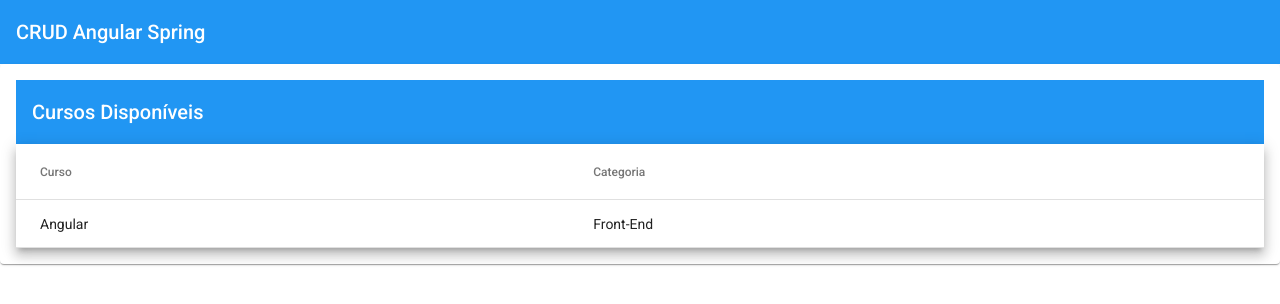
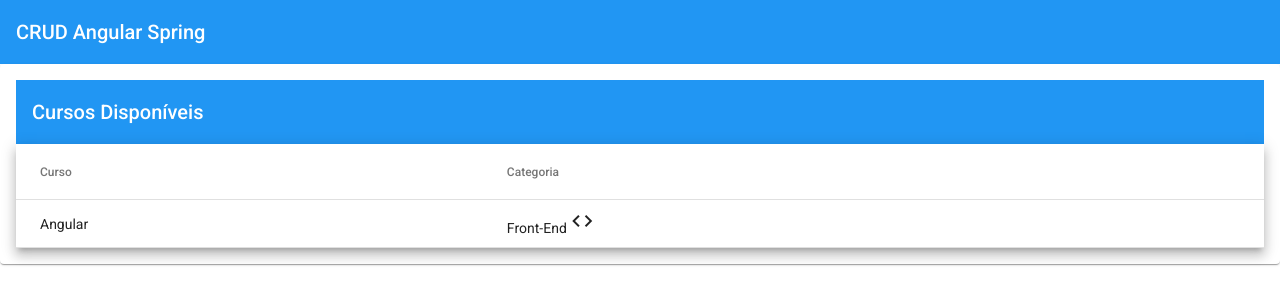
Before and after one commit to amauri-castro/crud-angular-curso, an Angular app: page /cursos in a window 1280 px wide. Shown: the top 304 px of the page. Built offline with nearby package versions, Linux system fonts and the light colour scheme.

Commit message:
criado pipe para retornar icones das categorias de cursos

```diff
--- a/src/app/cursos/cursos/cursos.component.html
+++ b/src/app/cursos/cursos/cursos.component.html
@@ -12,7 +12,9 @@
             <!-- Category Column -->
             <ng-container matColumnDef="categoria">
                 <th mat-header-cell *matHeaderCellDef> Categoria </th>
-                <td mat-cell *matCellDef="let element"> {{element.categoria}} </td>
+                <td mat-cell *matCellDef="let element"> {{element.categoria}}
+                    <mat-icon aria-hidden="false" aria-label="Categoria do Curso">{{ element.categoria | category }}</mat-icon>
+             </td>
             </ng-container>
 
             <tr mat-header-row *matHeaderRowDef="displayedColumns"></tr>
--- a/src/app/cursos/services/cursos.service.ts
+++ b/src/app/cursos/services/cursos.service.ts
@@ -17,7 +17,7 @@
     return this.httpClient.get<Curso[]>(this.API_URL)
     .pipe(
       first(),
-      delay(5000),
+      delay(2000),
       tap(cursos => console.log(cursos))
     )
   }
--- a/src/app/shared/app-material/app-material.module.ts
+++ b/src/app/shared/app-material/app-material.module.ts
@@ -6,6 +6,7 @@
 import {MatProgressSpinnerModule} from '@angular/material/progress-spinner';
 import {MatDialogModule} from '@angular/material/dialog';
 import {MatButtonModule} from '@angular/material/button';
+import {MatIconModule} from '@angular/material/icon';
 
 
 @NgModule({
@@ -15,7 +16,8 @@
     MatToolbarModule,
     MatProgressSpinnerModule,
     MatDialogModule,
-    MatButtonModule
+    MatButtonModule,
+    MatIconModule
 
   ]
 })
--- /dev/null
+++ b/src/app/shared/pipes/category.pipe.ts
@@ -0,0 +1,16 @@
+import { Pipe, PipeTransform } from '@angular/core';
+
+@Pipe({
+  name: 'category'
+})
+export class CategoryPipe implements PipeTransform {
+
+  transform(value: string): string {
+    switch(value) {
+      case 'front-end' : return 'code';
+      case 'backend' : return 'computer';
+    }
+    return 'code';
+  }
+
+}
```
Also changed, not shown: src/app/shared/shared.module.ts (+7 -2 lines), 1 other file (tests, documents, lock files or other folders).
